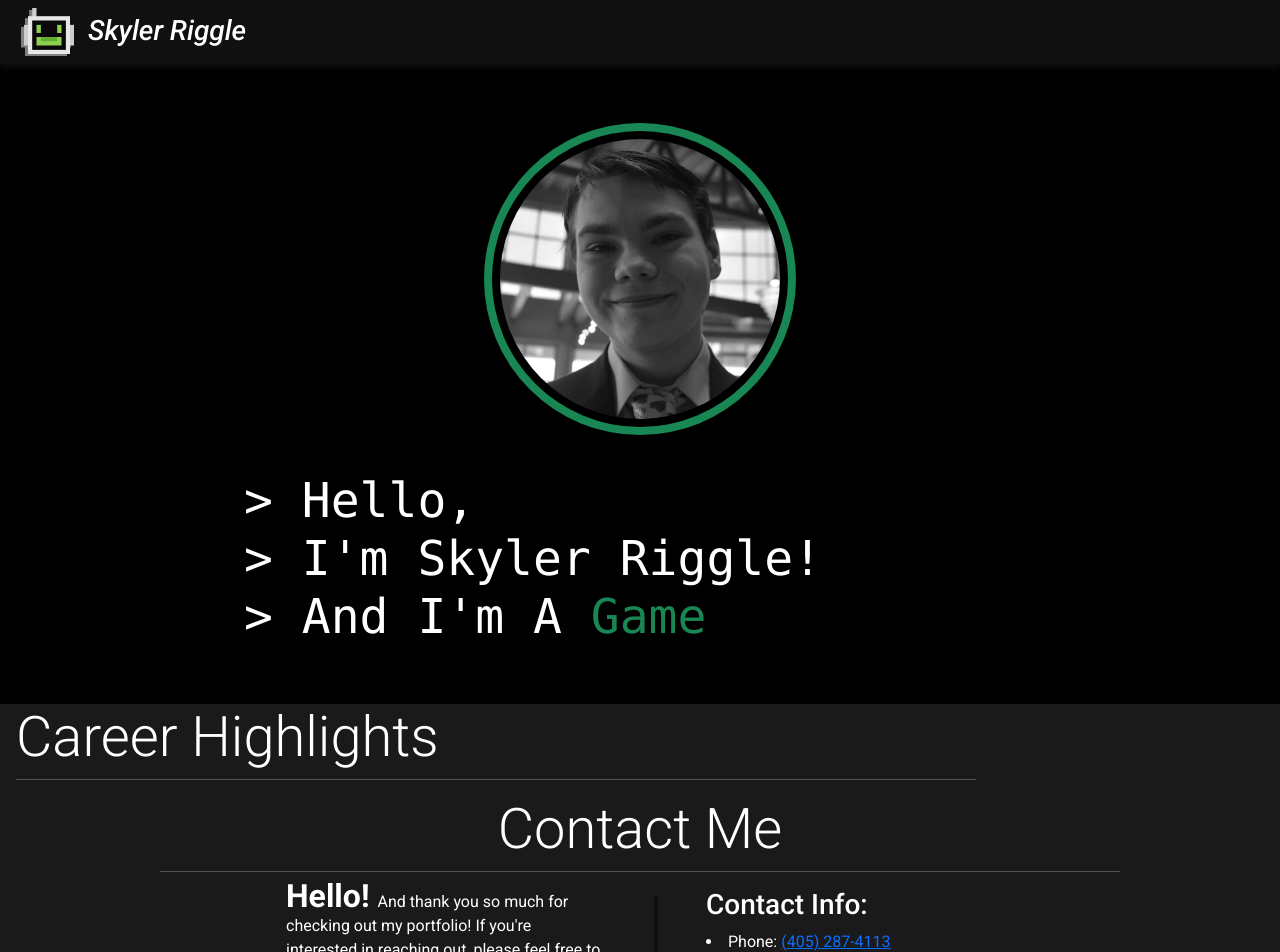
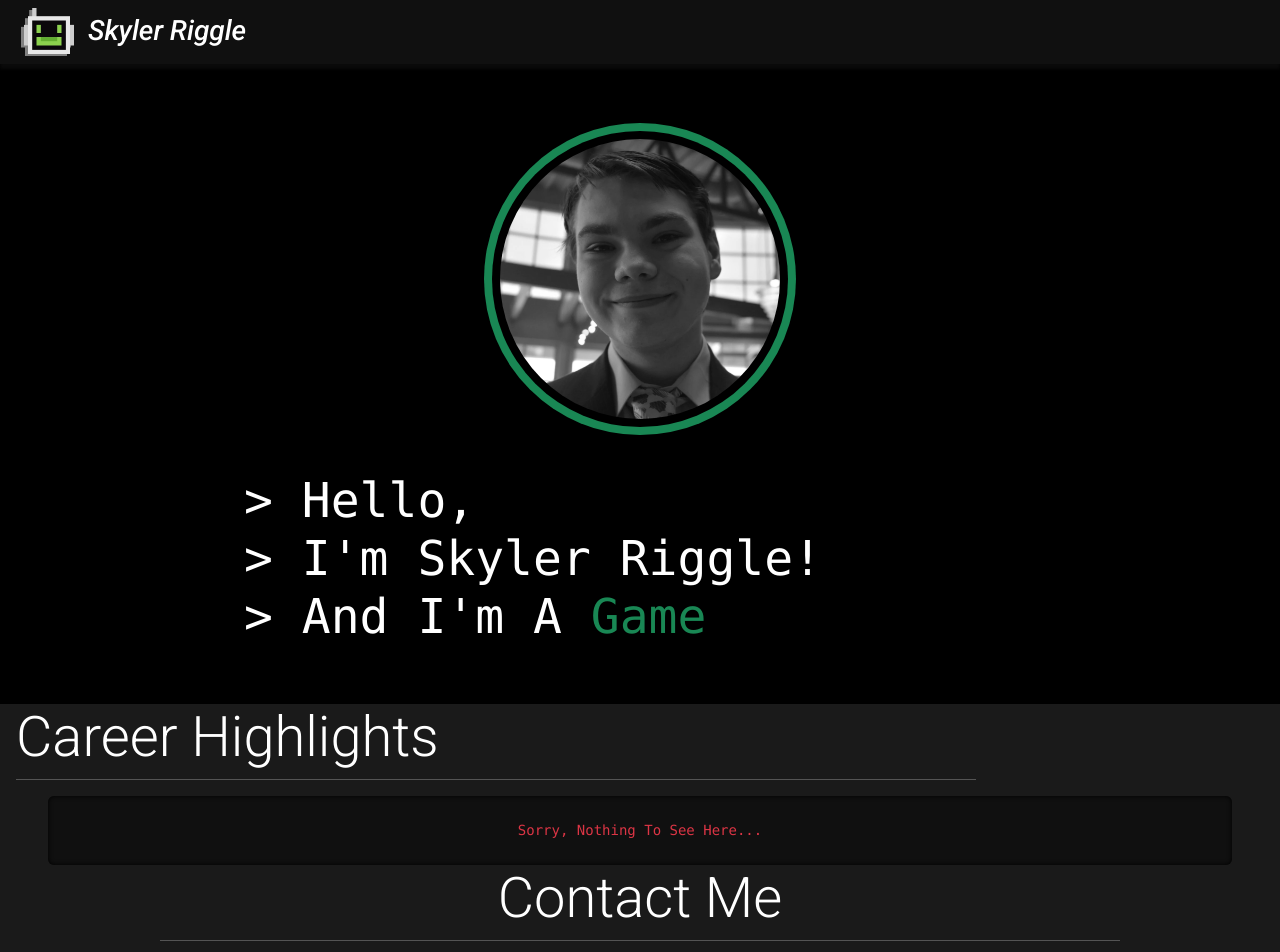
Before and after one commit to SkylerRiggle/SkylerRiggle.github.io, a React (Create React App) app: page /#/ in a window 1280 px wide. Shown: the top 952 px of the page. Built offline with nearby package versions, Linux system fonts and the light colour scheme.

Commit message:
Empty Project Highlight Case

```diff
--- a/src/components/Home Page/Highlights.tsx
+++ b/src/components/Home Page/Highlights.tsx
@@ -1,12 +1,34 @@
+import { useState } from "react";
+
 const Highlights = () =>
 {
+    const [projectTiles, setProjectTiles] = useState<JSX.Element[]>([]);
+
+    const mapProjects = () =>
+    {
+
+    }
+    mapProjects();
+
     return (
         <>
             <h1 className="display-4 ms-3">Career Highlights</h1>
             <hr className="mt-0 w-75 ms-3" />
 
-            <div>
-
+            <div
+                className="bg-accent mx-5 rounded d-flex flex-column align-items-center"
+                style={{
+                    boxShadow: 'inset 0 0 5px black'
+                }}
+            >
+                {
+                    projectTiles.length > 0 ?
+                        projectTiles
+                    :
+                        <code className="text-danger p-4">
+                            Sorry, Nothing To See Here...
+                        </code>
+                }
             </div>
         </>
     );
```
Also changed, not shown: src/interfaces/Project.ts (deleted, +0 -26 lines).
